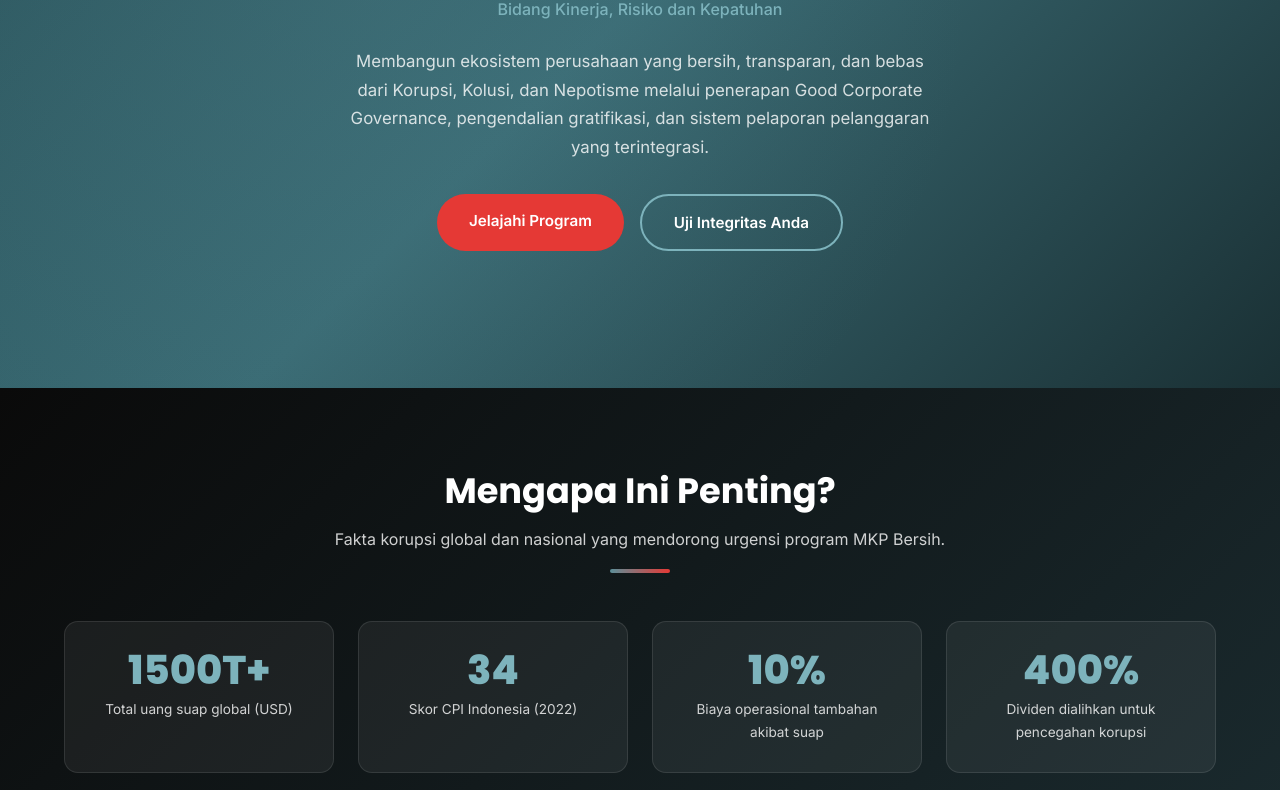
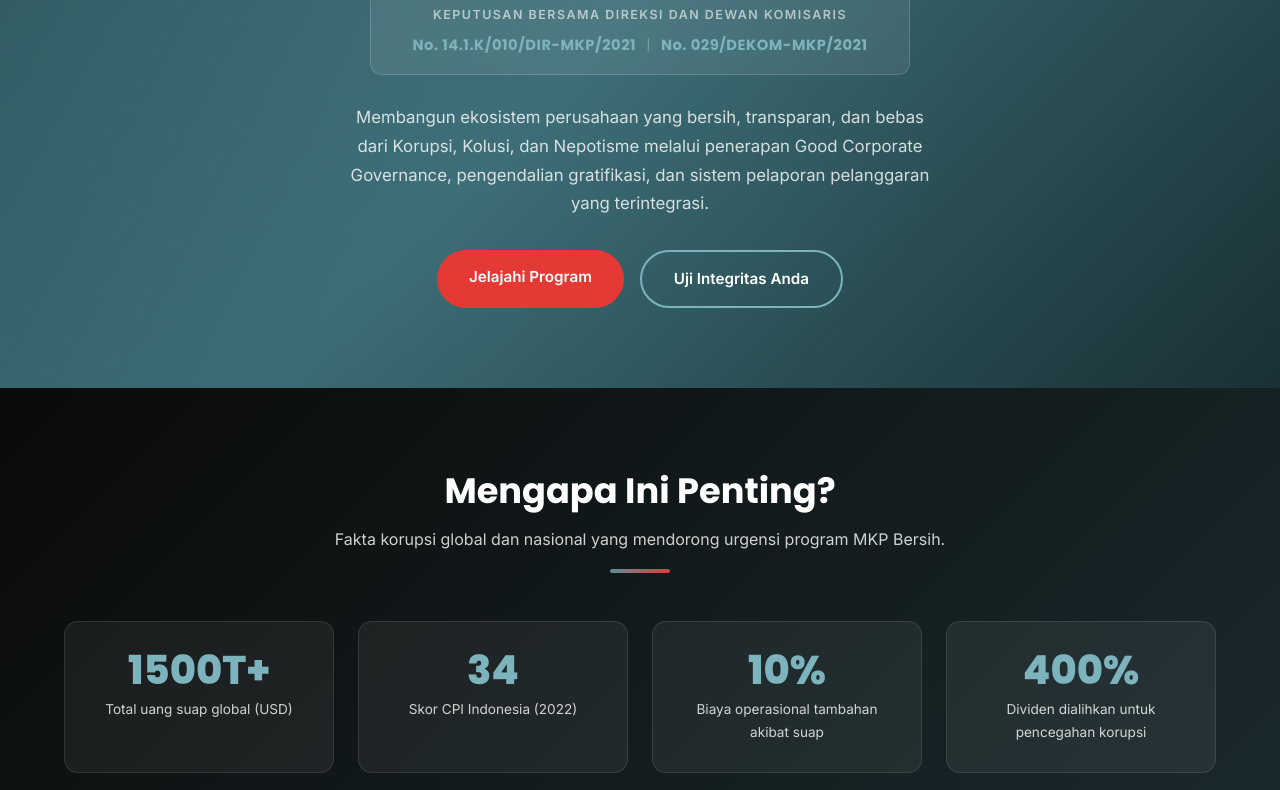
Before and after one commit to hardisure/sosialisasimkpbersihraker, a website built with Vite: page index.html in a window 1280 px wide. Shown: the part 412-1202 px from the top of the page. Built offline with nearby package versions, Linux system fonts and the light colour scheme.

Commit message:
feat: tambah referensi SKB MKP Bersih Berintegritas di hero section

```diff
--- a/index.html
+++ b/index.html
@@ -1,15 +1,18 @@
 <!DOCTYPE html>
 <html lang="id">
+
 <head>
     <meta charset="UTF-8">
     <meta name="viewport" content="width=device-width,initial-scale=1">
     <title>MKP Bersih dan Berintegritas - PT Mitra Karya Prima</title>
-    <meta name="description" content="Website edukasi karyawan PT Mitra Karya Prima tentang kebijakan MKP Bersih dan Berintegritas - Anti Korupsi, Kolusi, dan Nepotisme">
+    <meta name="description"
+        content="Website edukasi karyawan PT Mitra Karya Prima tentang kebijakan MKP Bersih dan Berintegritas - Anti Korupsi, Kolusi, dan Nepotisme">
     <link rel="icon" href="./assets/mkp-logo.png" type="image/png">
     <link rel="stylesheet" href="/src/styles/base.css">
     <link rel="stylesheet" href="/src/styles/components.css">
     <link rel="stylesheet" href="/src/styles/responsive.css">
 </head>
+
 <body>
     <!-- HERO -->
     <section class="hero" id="hero">
@@ -18,6 +21,14 @@
             <h1>PT MITRA KARYA PRIMA</h1>
             <div class="st">MKP BERSIH DAN BERINTEGRITAS</div>
             <div class="dp">Bidang Kinerja, Risiko dan Kepatuhan</div>
+            <div class="skb-badge">
+                <div class="skb-title">Keputusan Bersama Direksi dan Dewan Komisaris</div>
+                <div class="skb-numbers">
+                    <span>No. 14.1.K/010/DIR-MKP/2021</span>
+                    <span class="skb-divider">|</span>
+                    <span>No. 029/DEKOM-MKP/2021</span>
+                </div>
+            </div>
             <p>Membangun ekosistem perusahaan yang bersih, transparan, dan bebas dari Korupsi, Kolusi, dan Nepotisme
                 melalui penerapan Good Corporate Governance, pengendalian gratifikasi, dan sistem pelaporan pelanggaran
                 yang terintegrasi.</p>
@@ -130,27 +141,41 @@
             </div>
             <div class="g3 fi">
                 <a href="kebijakan.html" class="cd" style="text-decoration:none">
-                    <div class="ic"><svg viewBox="0 0 24 24"><path d="M14 2H6a2 2 0 0 0-2 2v16a2 2 0 0 0 2 2h12a2 2 0 0 0 2-2V8z"/><polyline points="14 2 14 8 20 8"/></svg></div>
+                    <div class="ic"><svg viewBox="0 0 24 24">
+                            <path d="M14 2H6a2 2 0 0 0-2 2v16a2 2 0 0 0 2 2h12a2 2 0 0 0 2-2V8z" />
+                            <polyline points="14 2 14 8 20 8" />
+                        </svg></div>
                     <h3>Kebijakan & Landasan Hukum</h3>
                     <p>Arsitektur integritas, ruang lingkup, dan dasar hukum kebijakan MKP Bersih.</p>
                 </a>
                 <a href="gratifikasi.html" class="cd" style="text-decoration:none">
-                    <div class="ic"><svg viewBox="0 0 24 24"><line x1="12" y1="1" x2="12" y2="23"/><path d="M17 5H9.5a3.5 3.5 0 0 0 0 7h5a3.5 3.5 0 0 1 0 7H6"/></svg></div>
+                    <div class="ic"><svg viewBox="0 0 24 24">
+                            <line x1="12" y1="1" x2="12" y2="23" />
+                            <path d="M17 5H9.5a3.5 3.5 0 0 0 0 7h5a3.5 3.5 0 0 1 0 7H6" />
+                        </svg></div>
                     <h3>Gratifikasi & Transaksi</h3>
                     <p>Definisi, alur pengendalian, batas nominal, dan kewajiban pelaporan.</p>
                 </a>
                 <a href="pengawasan.html" class="cd" style="text-decoration:none">
-                    <div class="ic"><svg viewBox="0 0 24 24"><path d="M12 22s8-4 8-10V5l-8-3-8 3v7c0 6 8 10 8 10z"/></svg></div>
+                    <div class="ic"><svg viewBox="0 0 24 24">
+                            <path d="M12 22s8-4 8-10V5l-8-3-8 3v7c0 6 8 10 8 10z" />
+                        </svg></div>
                     <h3>Pengawasan & Perlindungan</h3>
                     <p>WBS, celah korupsi, sanksi, dan hak perlindungan whistleblower.</p>
                 </a>
                 <a href="integritas.html" class="cd" style="text-decoration:none">
-                    <div class="ic"><svg viewBox="0 0 24 24"><polyline points="9 11 12 14 22 4"/><path d="M21 12v7a2 2 0 0 1-2 2H5a2 2 0 0 1-2-2V5a2 2 0 0 1 2-2h11"/></svg></div>
+                    <div class="ic"><svg viewBox="0 0 24 24">
+                            <polyline points="9 11 12 14 22 4" />
+                            <path d="M21 12v7a2 2 0 0 1-2 2H5a2 2 0 0 1-2-2V5a2 2 0 0 1 2-2h11" />
+                        </svg></div>
                     <h3>Uji Integritas</h3>
                     <p>Interactive Integrity Meter dan peran karyawan dalam sistem pengendalian.</p>
                 </a>
                 <a href="lapor.html" class="cd" style="text-decoration:none">
-                    <div class="ic"><svg viewBox="0 0 24 24"><path d="M4 4h16c1.1 0 2 .9 2 2v12c0 1.1-.9 2-2 2H4c-1.1 0-2-.9-2-2V6c0-1.1.9-2 2-2z"/><polyline points="22,6 12,13 2,6"/></svg></div>
+                    <div class="ic"><svg viewBox="0 0 24 24">
+                            <path d="M4 4h16c1.1 0 2 .9 2 2v12c0 1.1-.9 2-2 2H4c-1.1 0-2-.9-2-2V6c0-1.1.9-2 2-2z" />
+                            <polyline points="22,6 12,13 2,6" />
+                        </svg></div>
                     <h3>Kanal Pelaporan</h3>
                     <p>Saluran resmi WBS dan UPG untuk melaporkan pelanggaran.</p>
                 </a>
@@ -171,4 +196,5 @@
 
     <script type="module" src="/src/pages/home.js"></script>
 </body>
+
 </html>
--- a/src/styles/components.css
+++ b/src/styles/components.css
@@ -196,8 +196,50 @@ nav .ctn {
 .hero .dp {
     color: var(--tl);
     font-size: 1rem;
-    margin-bottom: 24px;
+    margin-bottom: 20px;
     font-weight: 500;
+}
+
+/* SKB Badge */
+.skb-badge {
+    background: rgba(255, 255, 255, 0.08);
+    border: 1px solid rgba(255, 255, 255, 0.15);
+    border-radius: 12px;
+    padding: 16px 28px;
+    margin: 0 auto 28px;
+    max-width: 540px;
+    backdrop-filter: blur(8px);
+    -webkit-backdrop-filter: blur(8px);
+}
+
+.skb-title {
+    font-size: 0.78rem;
+    text-transform: uppercase;
+    letter-spacing: 1.5px;
+    color: rgba(255, 255, 255, 0.6);
+    margin-bottom: 8px;
+    font-weight: 600;
+}
+
+.skb-numbers {
+    display: flex;
+    align-items: center;
+    justify-content: center;
+    gap: 10px;
+    flex-wrap: wrap;
+}
+
+.skb-numbers span {
+    font-family: var(--ff-heading);
+    font-weight: 700;
+    font-size: 0.92rem;
+    color: var(--tl);
+    letter-spacing: 0.5px;
+}
+
+.skb-divider {
+    color: rgba(255, 255, 255, 0.25) !important;
+    font-weight: 300 !important;
 }
 
 .hero p {
```
